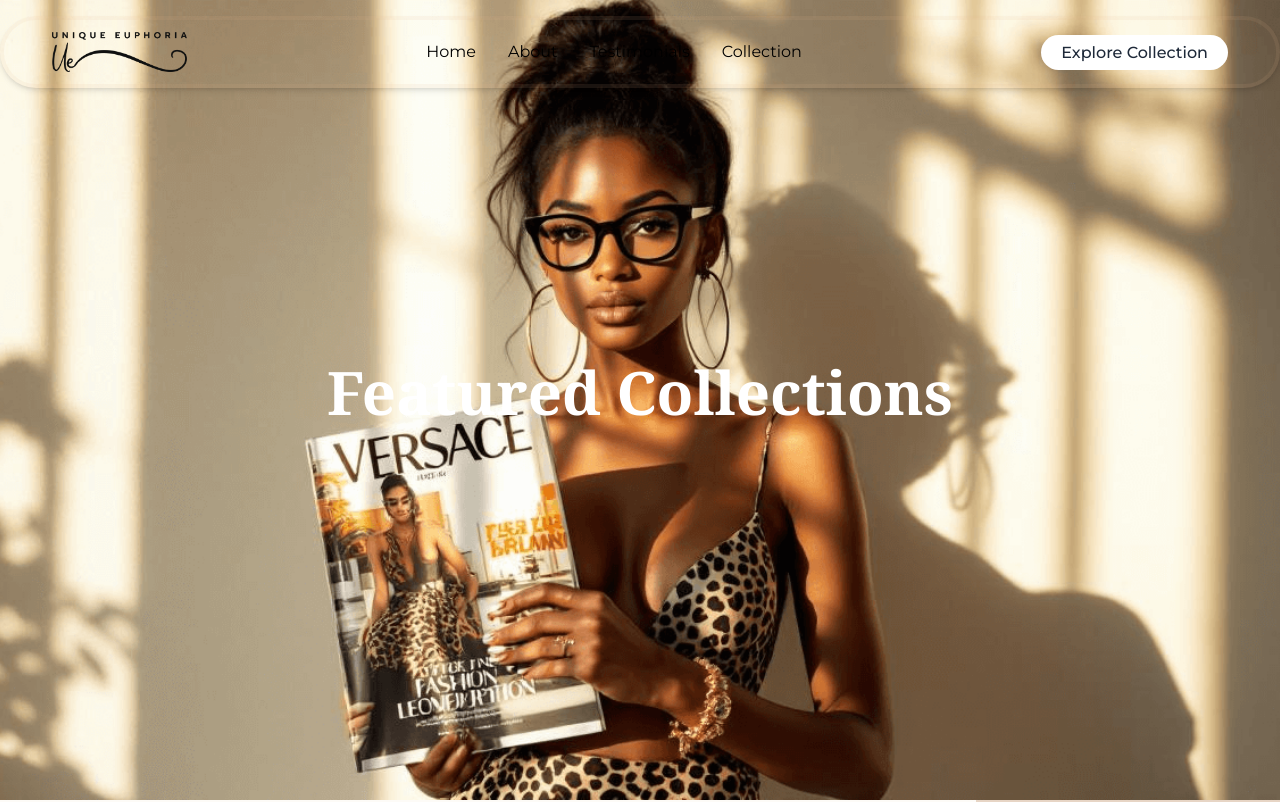
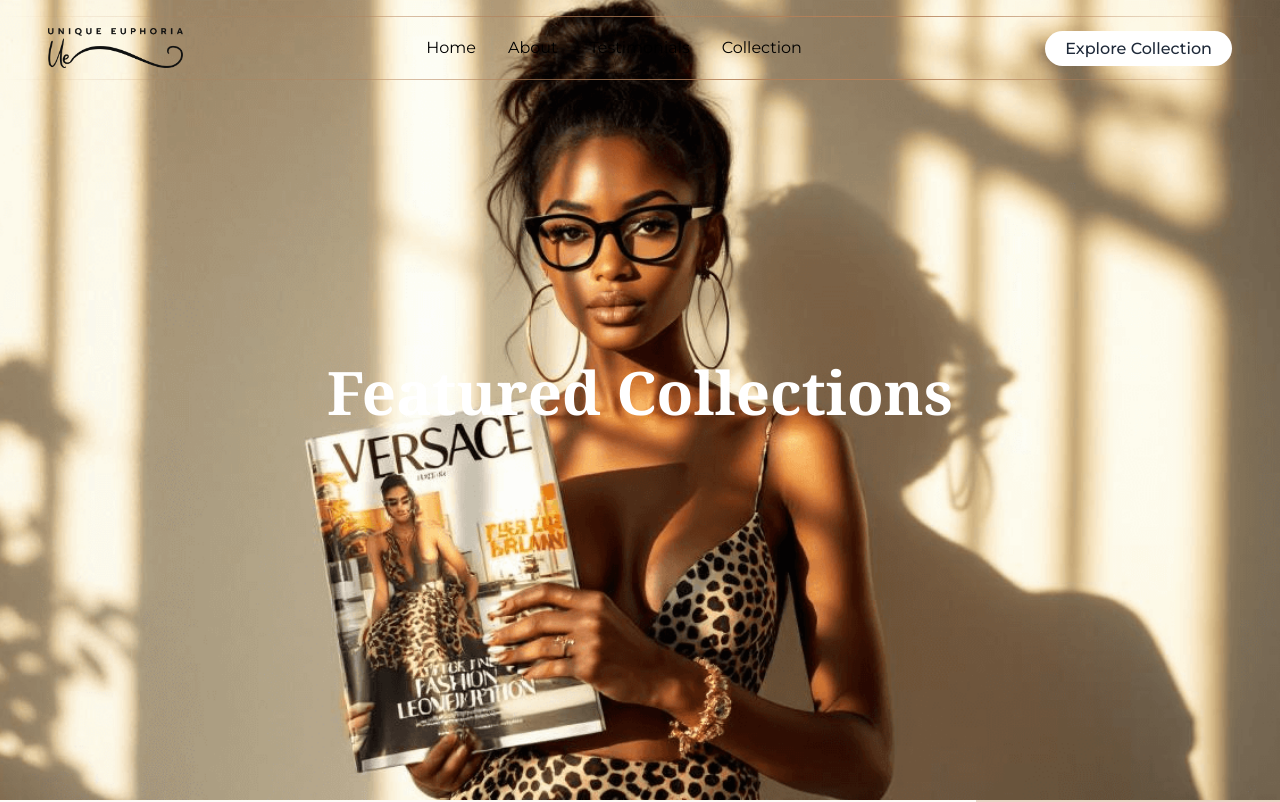
Before and after one commit to hirensbc/unique-euphoria, a React (Vite) app: page /collection in a window 1280 px wide. Shown: the top 802 px of the page. Built offline with nearby package versions, Linux system fonts and the light colour scheme; a web font is replaced by a local one.

Commit message:
fix: Fonts inserted in elements. Height and width adjusted for images

```diff
--- a/src/Components/Herosection.jsx
+++ b/src/Components/Herosection.jsx
@@ -48,10 +48,10 @@ const Hero = () => {
     <section className="relative lg:py-16 px-4 sm:px-6 lg:px-12 gradient-background">
       <div className="max-w-7xl mx-auto grid grid-cols-2 lg:grid-cols-2 gap-12 items-center">
         <div className="space-y-6 text-left">
-          <p className="text-xs sm:text-sm uppercase tracking-wide text-black font-montserrat font-semibold">
+          <p className="text-xs sm:text-xl tracking-wide text-black font-montserrat font-medium">
             Luxurious, Confident, and Empowering
           </p>
-          <h1 className="text-3xl sm:text-4xl lg:text-5xl font-Mariposa font-bold text-[#6B4226] leading-tight">
+          <h1 className="2xl:text-7xl md:text-4xl  font-Mariposa font-bold text-[#BE9B81] leading-tight">
             Luxury Hair, <br /> Timeless Beauty
           </h1>
           <p className="md:text-2xl font-semibold sm:text-lg font-forum text-black max-w-md font-medium">
@@ -81,7 +81,7 @@ const Hero = () => {
           </button>
         </div>
 
-        <div className="absolute inset-y-0 md:left-22 flex items-center pr-2 sm:pr-4 z-20">
+        <div className="absolute inset-y-0 md:left-22 xs:right-0 flex items-center pr-2 sm:pr-4 z-20">
           <button
             onClick={() => sliderRef.current.slickNext()}
             className="w-10 h-10 sm:w-12 sm:h-12 flex items-center justify-center rounded-full bg-[var(--primary)] border-1 border-[var(--primary)]
@@ -101,7 +101,7 @@ const Hero = () => {
                   className="w-full h-24 sm:h-32 lg:h-36 object-cover rounded-xl"
                 />
                 <div className="flex items-center justify-between w-full mt-2">
-                  <p className="text-sm sm:text-base font-medium text-gray-800">
+                  <p className="text-sm sm:text-base font-medium font-montserrat text-gray-800">
                     {item.name}
                   </p>
                   <MdArrowOutward className="text-base sm:text-lg text-black" />
--- a/src/Components/InfoSection.jsx
+++ b/src/Components/InfoSection.jsx
@@ -8,19 +8,22 @@ const sections = [
     img: Hair4,
     title: "Choose Your <br /> Perfect Hair",
     desc: "Find the perfect match from our premium collection of 100% Raw hair.  Whether you're looking for volume, length, or a complete transformation, we have it all.",
-    reverse: false, // image left
+    reverse: false,
+    button: "View Collection"
   },
   {
     img: Hair5,
     title: "Easily place <br /> your order",
     desc: "Enjoy a seamless shopping experience with our secure checkout and fast shipping.  Choose your preferred length, texture, and style with just a few clicks.",
-    reverse: true, // image right
+    reverse: true,
+    button: "Order Now"
   },
   {
     img: Hair2,
     title: "Style With <br /> Confidence",
     desc: "Unleash your beauty with premium quality hair that speaks volumes!Whether you love sleek and straight, bold and curly, or luxurious waves,<br/>Unique Euphoria has the perfect bundles to match your vibe.",
-    reverse: false, // image left again
+    reverse: false,
+    button: "Explore Styling Tips"
   },
 ];
 
@@ -58,13 +61,13 @@ const InfoSection = () => {
               dangerouslySetInnerHTML={{ __html: sec.title }}
             />
             <p
-              className="text-gray-600 mb-6 text-justify w-100"
+              className="text-gray-600 mb-6 text-justify w-100 font-montserrat"
               dangerouslySetInnerHTML={{ __html: sec.desc }}
             >
               {/* {sec.desc} */}
             </p>
-            <button className="px-6 py-2 bg-[var(--primary)] text-white rounded-full cursor-pointer hover:bg-[#E0AC85] hover:text-white hover:scale-105 transition-all duration-300">
-              View Collection
+            <button className="font-montserrat px-6 py-2 bg-[var(--primary)] text-white rounded-full cursor-pointer hover:bg-[#E0AC85] hover:text-white hover:scale-105 transition-all duration-300">
+              {sec.button}
             </button>
           </div>
         </div>
--- a/src/Components/NavBar.jsx
+++ b/src/Components/NavBar.jsx
@@ -8,7 +8,8 @@ const Navbar = () => {
 
   return (
     <header className="flex flex-col items-center w-full mb-1 font-montserrat">
-      <div className="max-w-7xl mx-auto flex items-center justify-between py-3 px-4 sm:px-6 lg:px-12 border-4 border-[#E0AC85]/10 rounded-full mt-4  shadow-md w-full">
+      <div className="max-w-7xl mx-auto flex items-center justify-between py-3 px-4 sm:px-6 lg:px-12 gradient-border-rounded rounded-full mt-4 w-full">
+      {/* <div className="max-w-7xl mx-auto flex items-center justify-between py-3 px-4 sm:px-6 lg:px-12 border-4 border-[#E0AC85]/10 rounded-full mt-4  shadow-md w-full"> */}
         <div className="flex items-center gap-2">
           <img src={Logo} alt="Unique Euphoria" className="h-10" />
         </div>
--- a/src/Components/Testimonial.jsx
+++ b/src/Components/Testimonial.jsx
@@ -5,12 +5,14 @@ import "slick-carousel/slick/slick-theme.css";
 import model3 from "../../src/assets/Images/model3.jpg";
 import model6 from "../../src/assets/Images/model6.png";
 import model12 from "../../src/assets/Images/model12.png";
+import { LiaAngleRightSolid, LiaAngleLeftSolid } from "react-icons/lia";
+
 
 const Testimonial = () => {
   const sliderRef = useRef(null);
 
-
-  const testimonials = useMemo(() => [
+  const testimonials = useMemo(
+    () => [
       {
         img: model3,
         name: "Samantha R.",
@@ -29,20 +31,25 @@ const Testimonial = () => {
         rating: 5,
         text: "Highly recommend! The website made booking so simple, and the stylist's suggestions were perfect.",
       },
-  ], []);
+    ],
+    []
+  );
 
-
-  const settings = useMemo(() => ({
+  const settings = useMemo(
+    () => ({
       dots: false,
       infinite: true,
       speed: 600,
       slidesToShow: 1,
       slidesToScroll: 1,
       arrows: false,
-  }), []);
+    }),
+    []
+  );
 
   return (
-    <div className="bg-black text-white py-16 px-6 lg:px-20">
+    <div className="bg-black">
+      <div className="bg-black text-white py-16 px-6 lg:px-20 max-w-7xl mx-auto">
         <div className="text-center mb-12">
           <h2 className="text-3xl font-semibold mb-2">Customer Testimonials</h2>
           <p className="text-gray-400">Real Stories from Happy Customers</p>
@@ -74,13 +81,13 @@ const Testimonial = () => {
                       onClick={() => sliderRef.current.slickPrev()}
                       className="w-10 h-10 cursor-pointer flex items-center justify-center rounded-full bg-white text-black hover:bg-gray-200"
                     >
-                    ←
+                      <LiaAngleLeftSolid />
                     </button>
                     <button
                       onClick={() => sliderRef.current.slickNext()}
-                    className="w-10 h-10 cursor-pointer flex items-center justify-center rounded-full bg-[#b37b4d] text-white hover:bg-opacity-90"
+                      className="w-10 h-10 cursor-pointer font-bold flex items-center justify-center rounded-full bg-[#b37b4d] text-white hover:bg-opacity-90"
                     >
-                    →
+                      <LiaAngleRightSolid/>
                     </button>
                   </div>
                 </div>
@@ -89,6 +96,7 @@ const Testimonial = () => {
           ))}
         </Slider>
       </div>
+    </div>
   );
 };
 
--- a/src/Routes/AppRoutes.jsx
+++ b/src/Routes/AppRoutes.jsx
@@ -20,7 +20,7 @@ const AppRoutes = () => {
     // <Suspense fallback={<div>Loading...</div>}>
     <Suspense
       fallback={
-        <div role="status" class="ml-[50vw] mt-[50vh] sm:mx-auto sm:my-auto">
+        <div role="status" className="ml-[50vw] mt-[50vh] xs:mx-auto xs:my-auto">
           <svg
             aria-hidden="true"
             class="inline w-10 h-10 text-gray-200 animate-spin dark:text-gray-600 fill-[#e7d5c5]"
--- a/src/index.css
+++ b/src/index.css
@@ -1,14 +1,18 @@
-@import url('https://fonts.googleapis.com/css2?family=Forum&family=Montserrat:ital,wght@0,100..900;1,100..900&display=swap');
+@import url("https://fonts.googleapis.com/css2?family=Forum&family=Montserrat:ital,wght@0,100..900;1,100..900&display=swap");
 @import "tailwindcss";
 /* @tailwind base; */
 /* @tailwind components; */
 @tailwind utilities;
 
 @font-face {
-  font-family: 'Mariposa';
-  src: url('./assets/fonts/Mariposa\ Sans\ Std\ Medium.otf') format('opentype');
+  font-family: "Mariposa";
+  src: url("./assets/fonts/Mariposa\ Sans\ Std\ Medium.otf") format("opentype");
   font-weight: normal;
   font-style: normal;
+}
+
+.font-mariposa{
+  font-family: "Mariposa", serif;
 }
 
 :root {
@@ -22,7 +26,7 @@
   --brand-text: #be9b81;
   --primary: #b48059;
 
-  --sans-serif: 'Mariposa', sans-serif, monospace, system-ui;
+  --sans-serif: "Mariposa", sans-serif, monospace, system-ui;
 
   font-family: var(--sans-serif);
   font-size: var(--font-size-base);
@@ -35,12 +39,16 @@
 }
 
 @theme {
+  /* Breakpoints */
   --breakpoint-*: initial;
+  --breakpoint-xs: 375px;
   --breakpoint-sm: 480px;
   --breakpoint-md: 768px;
   --breakpoint-lg: 976px;
   --breakpoint-xl: 1440px;
   --breakpoint-2xl: 1920px;
+  --breakpoint-3xl: 2560px;
+  --breakpoint-4xl: 3840px;
 
   /* Colors */
   --color-bg: #e4d2c4;
@@ -49,6 +57,8 @@
   /* --color-link: #646cff; */
   /* --color-link-hover: #747bff; */
   /* --color-button: #1a1a1a; */
+
+  /* Fonts */
   /* --font-roboto: "Roboto", sans-serif; */
   --font-montserrat: "Montserrat", sans-serif;
   --font-forum: "Forum", serif;
@@ -126,82 +136,38 @@
   );
 }
 
+/* this gradient is a placeholder code for navbar border gradient */
+
 .gradient-border-rounded {
-  background:
-    linear-gradient(var(--ring), var(--ring)) padding-box,
-    linear-gradient(
-        180deg,
-        var(--primary),
-        var(--primary),
-        var(--primary),
-        var(--primary),
-        var(--primary),
-        white,
-        white,
-        white,
-        white,
-        white,
-        white,
-        white,
-        white,
-        white,
-        white,
-        white,
-        white,
-        white,
-        white,
-        white,
-        white,
-        white,
-        white,
-        white,
-        white,
-        white,
-        white,
-        white,
-        white,
-        white,
-        white,
-        white,
-        white,
-        white,
-        white,
-        white,
-        white,
-        white,
-        white,
-        white,
-        white,
-        white,
-        white,
-        white,
-        white,
-        white,
-        white,
-        white,
-        white,
-        white,
-        white,
-        white,
-        white,
-        white,
-        white,
-        white,
-        white,
-        white,
-        white,
-        white,
-        white,
-        white,
-        white,
-        var(--primary),
-        var(--primary),
-        var(--primary),
-        var(--primary),
-        var(--primary)
-      )
-      border-box;
-  border-radius: 100px; /* Apply border-radius */
-  border: 2px solid transparent; /* Transparent border */
-  padding: 15px;
+  position: relative;
 }
+.gradient-border-rounded::before {
+  content: "";
+  position: absolute;
+  top: 0;
+  left: 0;
+  width: 100%;
+  height: 1px;
+  background: linear-gradient(
+    to right,
+    #00000000,
+    #b4805988,
+    #b48059,
+    #00000000
+  );
+}
+.gradient-border-rounded::after {
+  content: "";
+  position: absolute;
+  bottom: 0;
+  left: 0;
+  width: 100%;
+  height: 1px;
+  background: linear-gradient(
+    to right,
+    #00000000,
+    #b4805988,
+    #b48059,
+    #00000000
+  );
+}
--- a/tailwind.config.js
+++ b/tailwind.config.js
@@ -16,7 +16,6 @@ export default {
         mariposa: ["Mariposa Sans Std", "sans-serif"],
         montserrat: ["Montserrat", "sans-serif"],
       },
-
     },
   },
 
```
Also changed, not shown: src/Components/Footer.jsx (+14 -15 lines), src/Components/Products.jsx (+8 -8 lines). Lines whose indentation alone changed are shown as unchanged.
